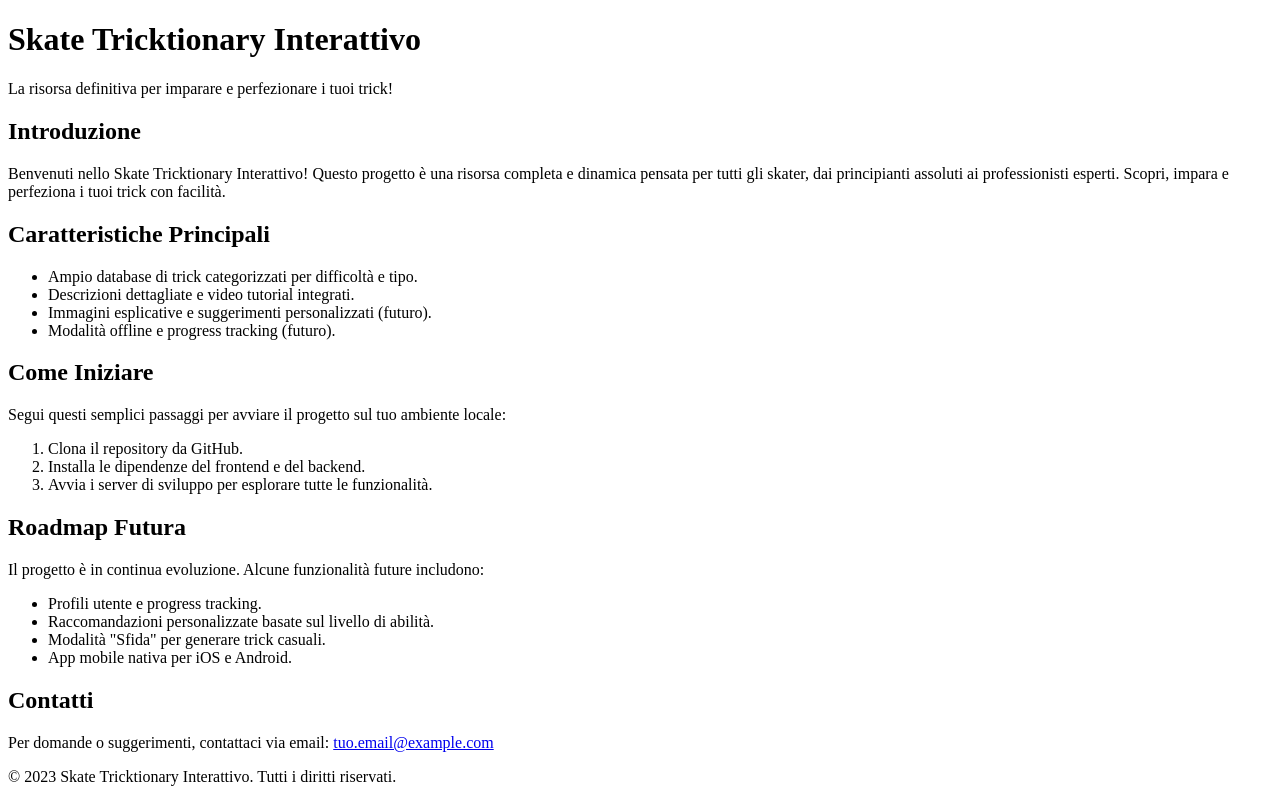
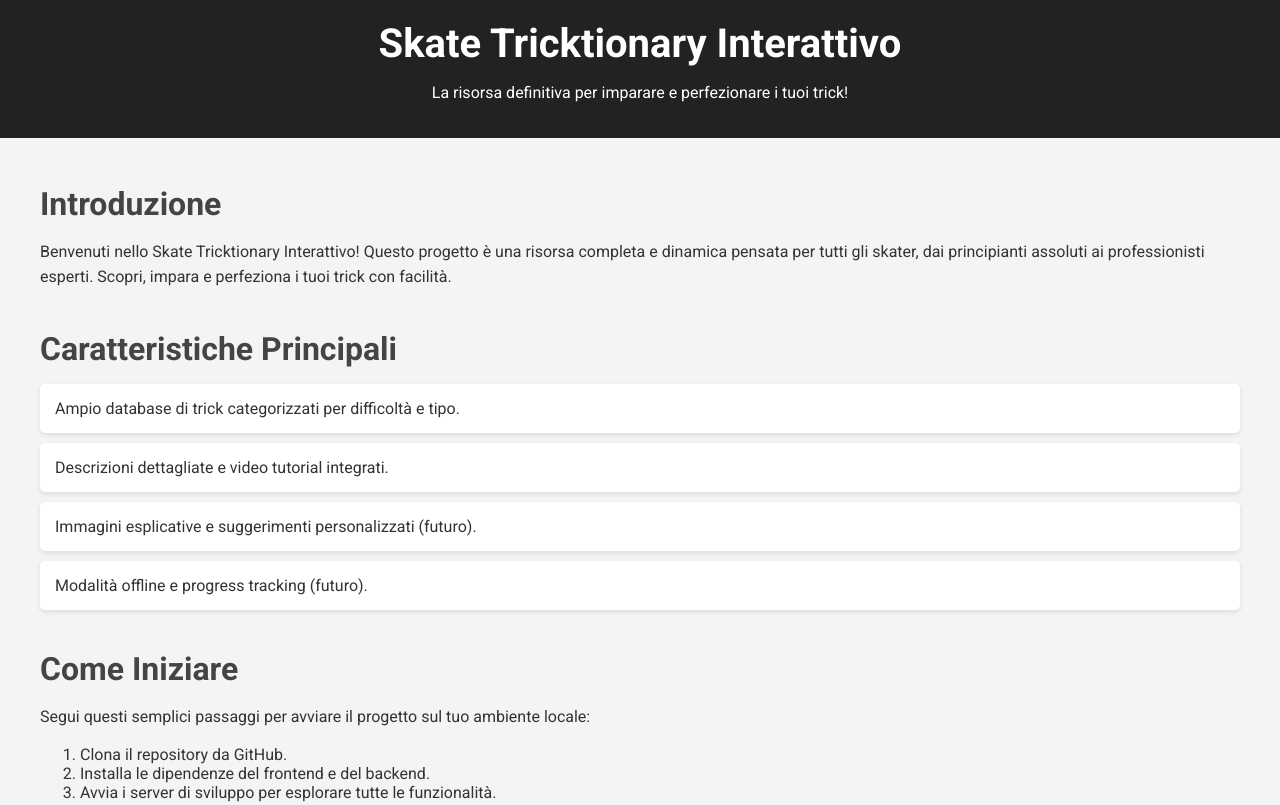
Before and after one commit to mancini-ma-tech/mancini-ma-tech.github.io, a plain HTML site: page index.html in a window 1280 px wide. Shown: the top 805 px of the page. Drawn offline with Linux system fonts and the light colour scheme.

Commit message:
Correggi il tipo di link per il foglio di stile CSS in index.html

```diff
--- a/index.html
+++ b/index.html
@@ -8,7 +8,7 @@
       href="https://fonts.googleapis.com/css2?family=Roboto:wght@400;700&display=swap"
       rel="stylesheet"
     />
-    <link rel="text/css" href="./src/pages/style.css" />
+    <link rel="stylesheet" href="./src/pages/style.css" />
   </head>
   <body>
     <header>
```
